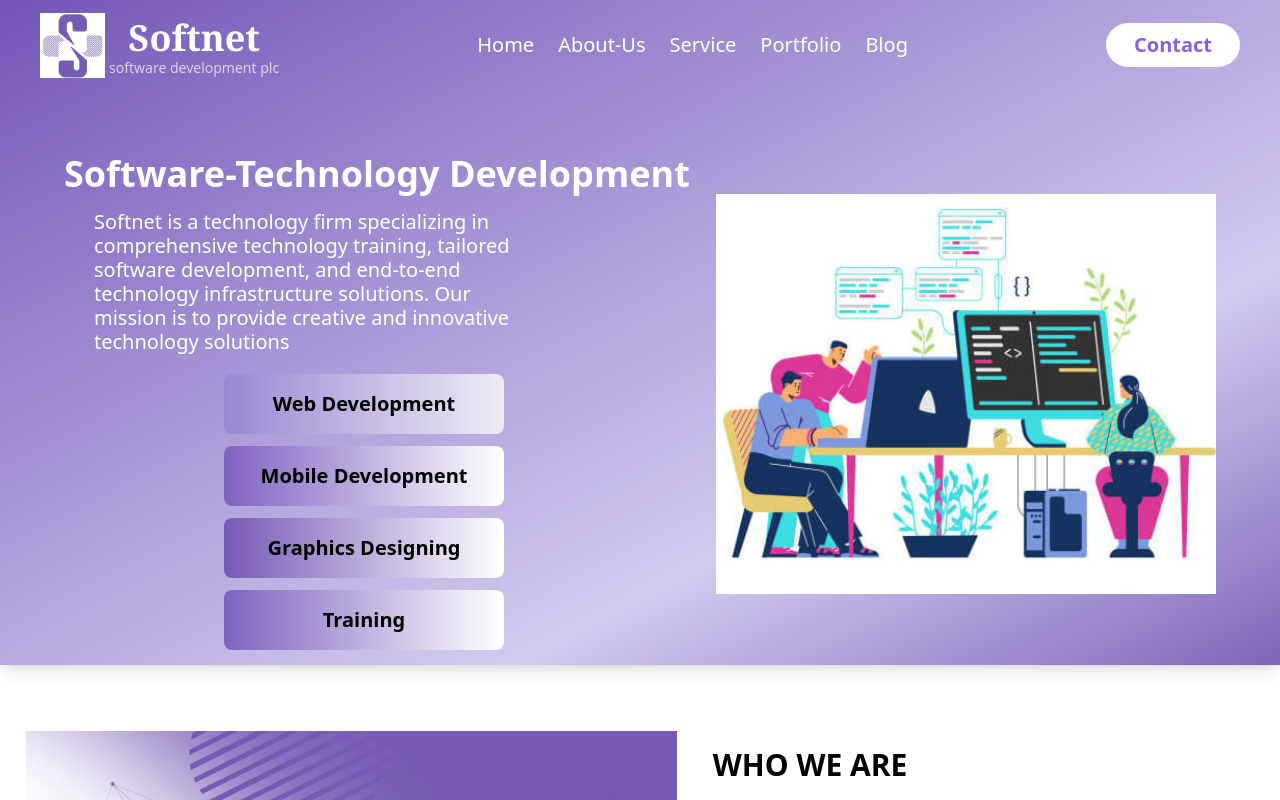
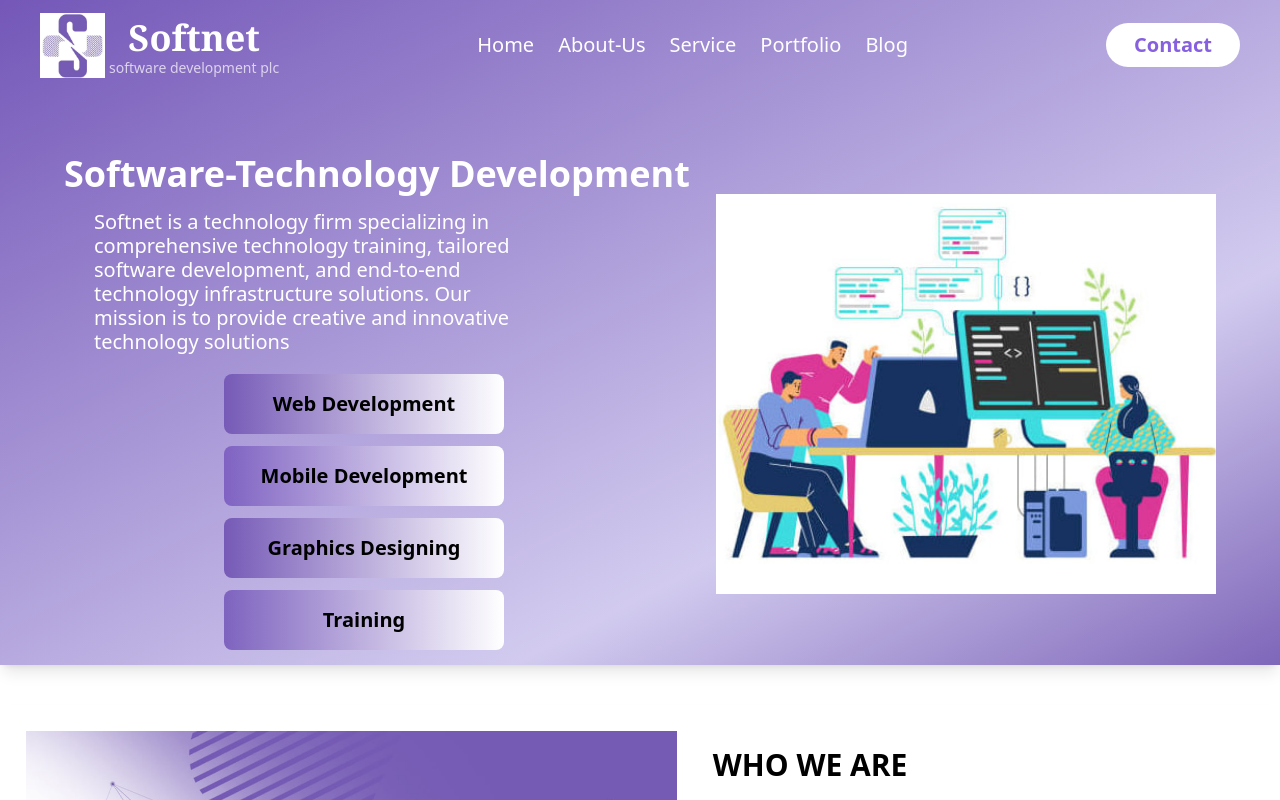
Before and after one commit to mihret1/MSS-Tour-and-tourism-website-, a React (Vite) app in the folder client/: page / in a window 1280 px wide. Shown: the top 800 px of the page. Built offline with nearby package versions, Linux system fonts and the light colour scheme.

Commit message:
addhover effect to contact button

```diff
--- a/client/src/components/NavBar.jsx
+++ b/client/src/components/NavBar.jsx
@@ -47,7 +47,7 @@
         <a href='/blog' className={`md:max-lg:text-lg font-medium  text-xl ${showColor && 'hover:text-[#755BB4]'}`} onMouseEnter={()=>setHoverAdd(5)} onMouseLeave={()=>setHoverAdd(0)}><div>Blog {(hoverAdd===5 && !showColor )&& <div className='h-[2px] rounded-full bg-white'></div> }</div></a>
 
       </nav>
-      <button type="button" className={`max-md:hidden md:max-lg:px-5 md:max-lg:py-2 rounded-full  ${!showColor ? 'bg-white':'bg-black'} ${!showColor ? 'text-[#8660df]':'text-white '}  py-2 px-7 font-bold text-xl`}>Contact</button>
+      <button type="button" className={`max-md:hidden md:max-lg:px-5 md:max-lg:py-2 rounded-full hover:bg-gray-600 hover:text-white  ${!showColor ? 'bg-white':'bg-black'} ${!showColor ? 'text-[#8660df]':'text-white '}  py-2 px-7 font-bold text-xl`}>Contact</button>
 
       <button className='hidden max-md:flex max-md:pr-3'>
       <svg  xmlns="http://www.w3.org/2000/svg" fill="none" viewBox="0 0 24 24" strokeWidth={2} stroke="currentColor" className="w-7 h-7">
--- a/client/src/pages/Home.jsx
+++ b/client/src/pages/Home.jsx
@@ -86,7 +86,7 @@
                 tailored software development, and end-to-end technology infrastructure solutions.
                 Our mission is to provide creative and innovative technology solutions </h5>
               <div className=" flex flex-col gap-3 mx-[160px] max-sm:mx-1 mt-5 sm:max-lg:mx-10">
-                <div className="w-[280px] h-[60px] bg-gradient-to-r from-[#9a87d2] to-[#eeecf4]  rounded-lg text-center text-xl	py-4 font-semibold ">Web Development</div>
+                <div className="w-[280px] h-[60px] bg-gradient-to-r from-[#765ab7] to-white  rounded-lg text-center text-xl	py-4 font-semibold ">Web Development</div>
                 <div className="w-[280px] h-[60px] bg-gradient-to-r from-[#7f62c2] to-white rounded-lg  text-center text-xl	py-4 font-semibold ">Mobile Development</div>
                 <div className="w-[280px] h-[60px] bg-gradient-to-r from-[#765ab7] to-white rounded-lg text-center text-xl	py-4 font-semibold">Graphics Designing</div>
                 <div className="w-[280px] h-[60px] bg-gradient-to-r from-[#7e63bf] to-white rounded-lg text-center text-xl	py-4 font-semibold">Training</div>
```
Also changed, not shown: 1 other file (tests, documents, lock files or other folders).
